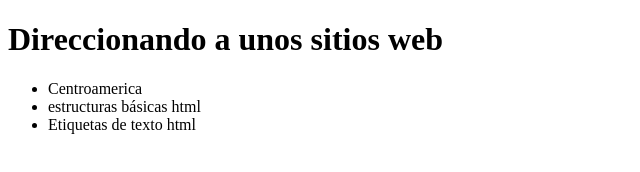
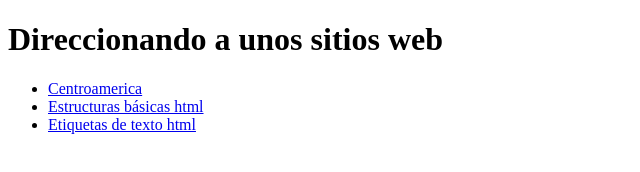
Before and after one commit to Dartanex/Guia_1_Resuelta, a plain HTML site: page index.html in a window 1280 px wide. Shown: the whole page, without its empty margins (0-640 px from the left). Drawn offline with Linux system fonts and the light colour scheme.

Commit message:
Update index.html

```diff
--- a/index.html
+++ b/index.html
@@ -9,9 +9,9 @@
         <section>
             <nav>
                 <ul>
-                    <li ><a href="Centroamerica.html"></a>Centroamerica</li>
-                    <li ><a href="estructura_basica.html"></a>estructuras básicas html</li>
-                    <li><a href="etiquetas_texto.html"></a>Etiquetas de texto html</li>
+                    <li ><a href="Centroamerica.html">Centroamerica</a></li>
+                    <li ><a href="estructura_basica.html">Estructuras básicas html</a></li>
+                    <li><a href="etiquetas_texto.html">Etiquetas de texto html</a></li>
                 </ul>
             </nav>
         </section>
```
